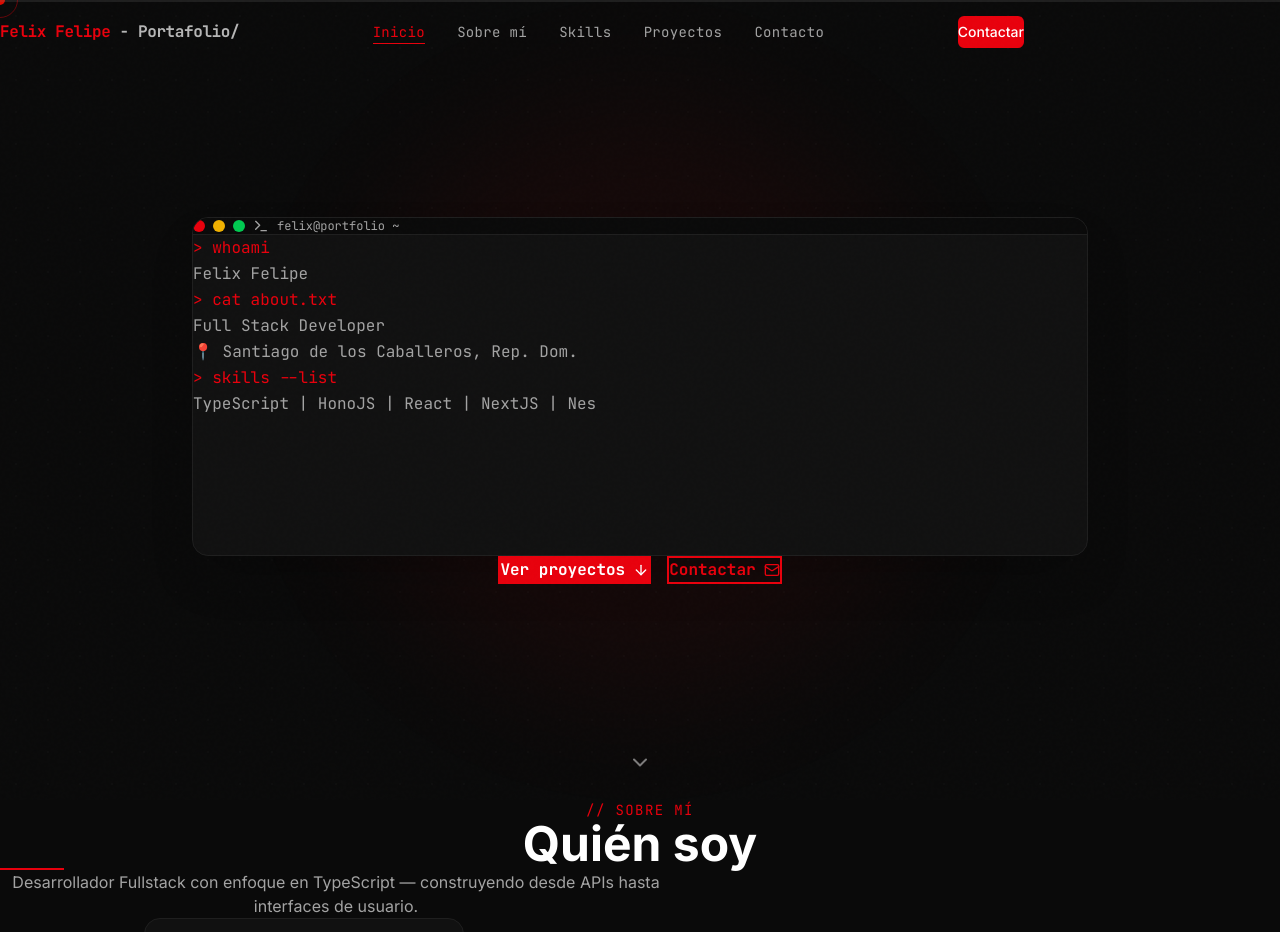
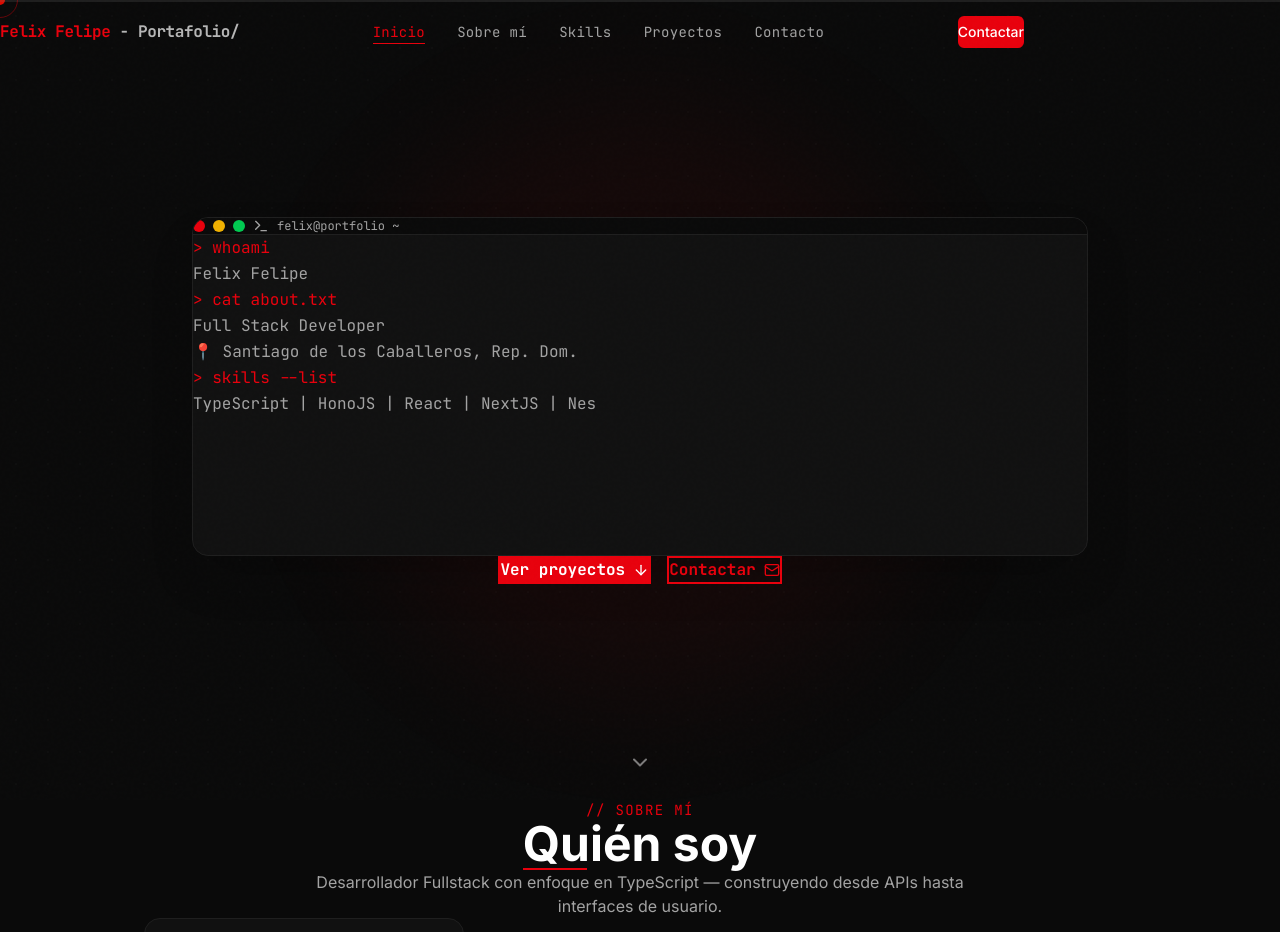
Before and after one commit to Lyscri/Portafolio-web, a React (Vite) app: page / in a window 1280 px wide. Shown: the top 932 px of the page. Built offline with nearby package versions, Linux system fonts and the light colour scheme.

Commit message:
fix(about): force center alignment on section heading

```diff
--- a/src/components/organisms/About.tsx
+++ b/src/components/organisms/About.tsx
@@ -18,13 +18,15 @@ export function About() {
   return (
     <section id="about" className="py-24 bg-[#0A0A0A]">
       <div className="max-w-7xl mx-auto px-6">
-        <motion.div {...FADE_IN_UP} className="text-center mx-auto">
-          <SectionTitle label="// sobre mí" title="Quién soy" />
-          <p className="text-center max-w-2xl mx-auto text-[#A3A3A3] -mt-8 mb-12">
-            Desarrollador Fullstack con enfoque en TypeScript — construyendo desde
-            APIs hasta interfaces de usuario.
-          </p>
-        </motion.div>
+        <motion.div {...FADE_IN_UP}>
+  <div className="flex flex-col items-center text-center w-full mb-12">
+    <SectionTitle label="// sobre mí" title="Quién soy" />
+    <p className="text-[#A3A3A3] text-center max-w-2xl mt-4">
+      Desarrollador Fullstack con enfoque en TypeScript — construyendo desde
+      APIs hasta interfaces de usuario.
+    </p>
+  </div>
+</motion.div>
 
         <div className="grid grid-cols-1 lg:grid-cols-2 gap-16 items-center">
           {/* Photo */}
```
